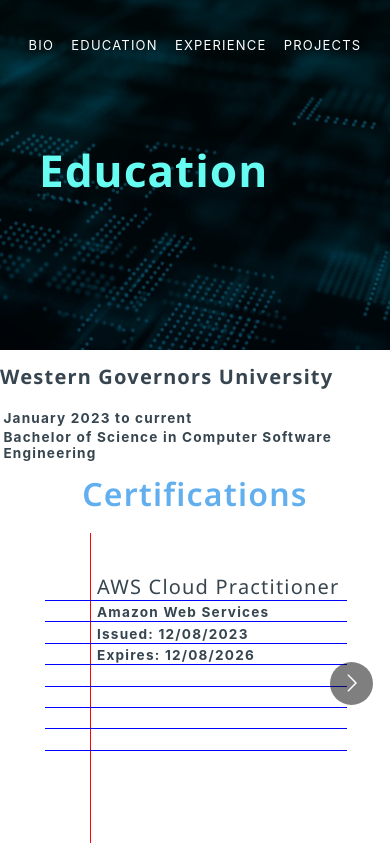
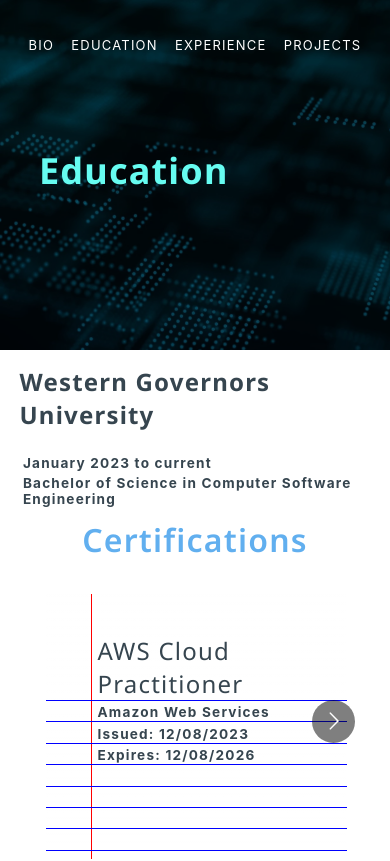
Before and after one commit to JamieGarcia123/portfolio, a React app in the folder cd/: page /#/education in a window 390 px wide. Shown: the top 861 px of the page. Built offline with nearby package versions, Linux system fonts and the light colour scheme.

Commit message:
moslty mobile layout adjustments for spacing, added color to download resume link

```diff
--- a/cd/src/App.css
+++ b/cd/src/App.css
@@ -52,6 +52,7 @@ main {
 /* 2 even column layout */
 .col2{
   width: 50%;
+  margin-inline: auto;
   display: flex;
   flex-direction: column;
 }
@@ -84,12 +85,12 @@ main {
 }
 @media screen and (max-width: 680px) {
   .col2-3{
-    width: 100%;
+    width: 90%;
   }
 }
 @media screen and (max-width: 680px) {
   .col2 {
-    width: 100% !important;
+    width: 90% ;
   }
 }
 
@@ -97,7 +98,7 @@ main {
 h1 {
   font-family: Noto;
   color: #66fcf1;
-  font-size: 2.75rem;
+  font-size: 2.25rem;
   font-weight: 700;
   margin-top: .25em;
   margin-bottom: .25em;
@@ -125,11 +126,11 @@ h3, h4, h5, h6 {
   margin-top: .63em;
   margin-top: .63em;
 }
-@media screen and (max-width: 680px) {
+/* @media screen and (max-width: 680px) {
   h3, h4, h5, h6 {
     font-size: 1.25rem;
   }
-}
+} */
 
 p {
   color: #36454f;
--- a/cd/src/components/certifications/certifications.css
+++ b/cd/src/components/certifications/certifications.css
@@ -12,10 +12,10 @@
 .certCard{
     justify-content: center;
     width: 400px;
-    height: 300px;
+    height: 255px;
     margin: auto;
     text-align: left;
-    padding: 10px 0px;
+    padding: 25px 0px;
     perspective: 1000px;
 }
 @media screen and (max-width: 680px) {
--- a/cd/src/components/footer/footer.css
+++ b/cd/src/components/footer/footer.css
@@ -10,6 +10,7 @@
   }
   @media screen and (max-width: 1024px){
     .footer-container{
+      height: 75px;
       position: absolute;
     }
   }
--- a/cd/src/pages/home/homepage.css
+++ b/cd/src/pages/home/homepage.css
@@ -16,8 +16,7 @@
 }
 .gradientBG{
     position: absolute;
-    bottom:
-    100px;
+    bottom: 75px;
     padding-top: 25px;
     background-color: #45A29e;
     background-image: linear-gradient(to top, #45a29e, #39748a, #3d485e, #2b242d);
@@ -25,7 +24,7 @@
 }
 @media screen and (max-width: 1024px) {
     .gradientBG{
-        bottom: -25px;
+        bottom: 45px;
         text-align: center;
     }
    }
@@ -38,6 +37,7 @@
     min-width: 100%;
     min-height: 100%;
   }
+
 #slide {
     position: relative;
     left: -100%;
@@ -48,9 +48,9 @@
 }
 
 @-webkit-keyframes slide {
-    100% { left: 0; }
+    100% { left: 5%; }
 }
 
 @keyframes slide {
-    100% { left: 0; }
+    100% { left: 5%; }
 }
--- a/cd/src/pages/home/index.js
+++ b/cd/src/pages/home/index.js
@@ -38,8 +38,8 @@ const HomePage = () => {
                    <Logos responsive={responsive} centered={true} title="Skills"/>
                    </div>
                    </div>
-                   <div className='row  home-font gradientBG '>
-                   <div  id="slide" className='text-left'>
+                   <div className='row home-font gradientBG '>
+                   <div id="slide" className='text-left'>
                         <h1>Jamie Garcia</h1>
                         <h2>Software Developer</h2>
                     </div>
--- a/cd/src/pages/projects/projects.css
+++ b/cd/src/pages/projects/projects.css
@@ -5,7 +5,7 @@
 }
 
 #projects{
-    padding: 50px;
+    padding: 1rem;
     align-items: center;
     z-index: 1;
     display: block;
@@ -14,10 +14,8 @@
     text-align: center;
  }
 
-
-
 .iFrameSandbox{
-    width:100%;
+    width: 100%;
     height: 500px;
     border: 0;
     border-radius: 6px;
--- a/cd/src/pages/work-experience/index.js
+++ b/cd/src/pages/work-experience/index.js
@@ -56,7 +56,7 @@ const WorkExperience = () => {
                 </div>
                 )}
             </div>
-            <div className="col2"><a href={resume} download><u>&#8595;</u>Download my resume</a>
+            <div className="col2"><a style={{color: '#000000'}} href={resume} download><u>&#8595;</u>Download my resume</a>
                 <div className="resumeCard">
                     <div className="resumeCard-inner">
                         <div className="resumeCard-front"></div>
--- a/cd/src/pages/work-experience/work-experience.css
+++ b/cd/src/pages/work-experience/work-experience.css
@@ -7,7 +7,7 @@
 }
 
 #workExperience {
-    padding: 50px 50px 150px;
+    padding: 50px 1rem 100px;
     display: flex;
     align-items: center;
     z-index: 1;
@@ -30,7 +30,6 @@
    }
 }
 .resumeCard-inner {
-    cursor: pointer;
     /* position: relative; */
     width: 100%;
     height: 100%;
@@ -41,7 +40,7 @@
 
 .resumeCard-front{
     background-image: url("../../assests/images/Jamie\ Garcia\ Resume.webp");
-    background-size: contain;
+    background-size: cover;
     height: 100%;
     width: 100%;
     background-repeat: no-repeat;
```
